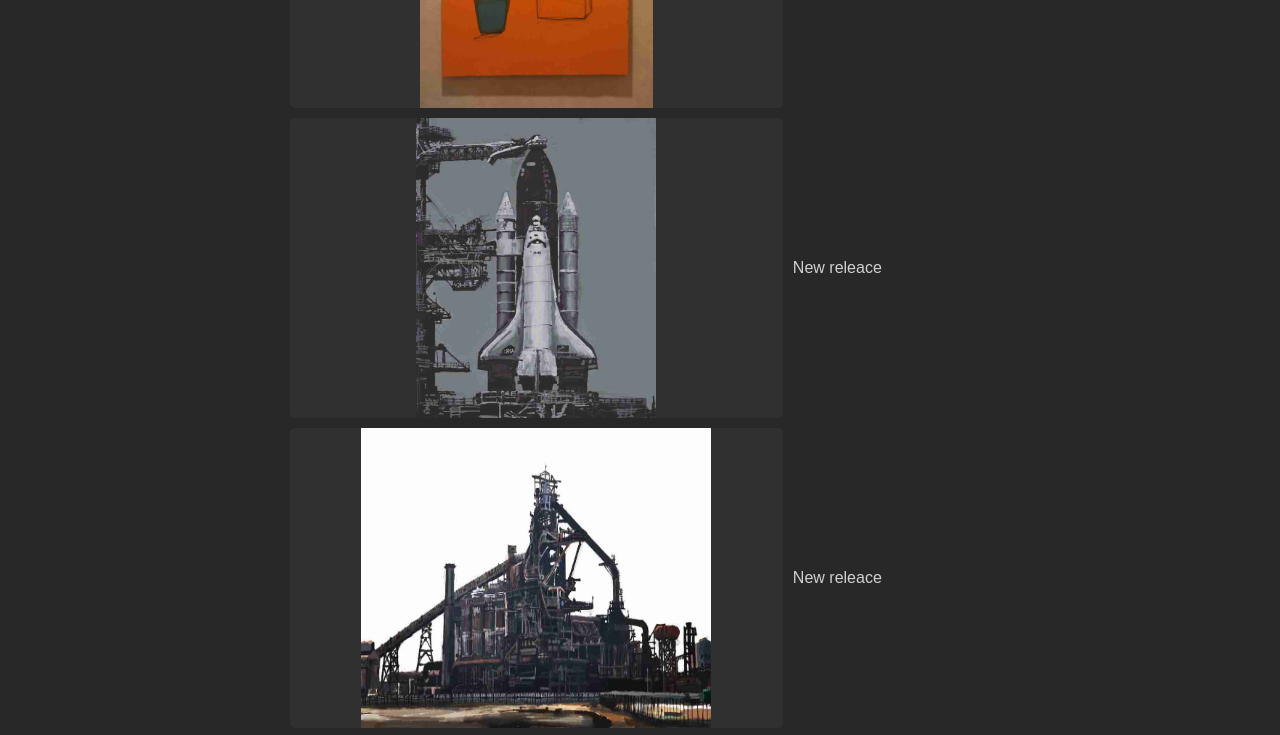
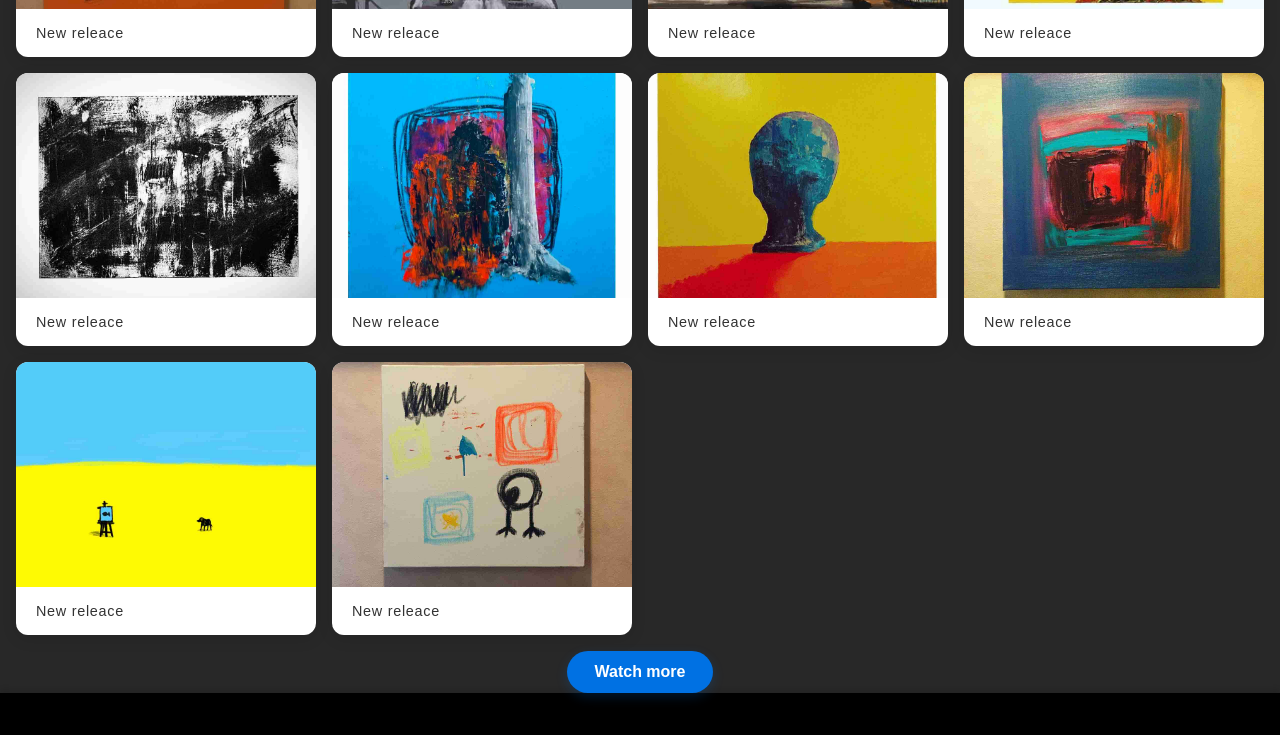
Before and after one commit to bbsfish/panmry_official-v3, a plain HTML site: page works.html in a window 1280 px wide. Shown: the part 388-1123 px from the top of the page. Drawn offline with Linux system fonts and the light colour scheme; a web font is replaced by a local one.

Commit message:
trivial update

```diff
--- a/css/style.scss
+++ b/css/style.scss
@@ -446,146 +446,121 @@ hr {
    works.html スタイル
    =================================== */
 .works-view {
-	h1 {
-		width: 100%;
-		text-align: center;
-		font-size: 30px;
-		padding: 15px 0px;
-		color: var(--h-nav-list-active);
-	}
+	$gallery-gap: 1rem;
+	$item-bg-color: #fff;
+	$item-shadow: 0 4px 15px rgba(0, 0, 0, 0.1);
+	$item-hover-shadow: 0 8px 25px rgba(0, 0, 0, 0.15);
+	$border-radius: 12px;
+	$text-color: #333;
+	$transition-speed: 0.3s;
 
-	.description {
-		text-align: center;
-		font-size: 18px;
-		padding: 15px 0px;
-		color: rgb(177, 177, 177);
-	}
+	#gallery {
+		// <ul>要素のデフォルトスタイルをリセット
+		list-style: none;
+		padding: 0;
+		margin: 1rem;
 
-	/* highlights img-list */
-	.img-list {
-		display: inline-block;
-		height: 320px;
-		width: 100%;
-		white-space: nowrap;
-		overflow: scroll;
-		text-align: center;
-		overflow-y: scroll;
-		-ms-overflow-style: none;
-		/* IE, Edge 対応 */
-		scrollbar-width: none;
-		/* Firefox 対応 */
-	}
+		// レスポンシブ対応のグリッドレイアウト
+		display: grid;
+		// 画面幅に応じて列数を自動調整（各アイテムの最小幅は280px）
+		grid-template-columns: repeat(auto-fit, minmax(280px, 1fr));
+		gap: $gallery-gap;
 
-	.img-list::-webkit-scrollbar {
-		/* Chrome, Safari 対応 */
-		display: none;
-	}
+		li {
+			background-color: $item-bg-color;
+			border-radius: $border-radius;
+			box-shadow: $item-shadow;
+			overflow: hidden; // 画像の角を丸くするため
+			transition: transform $transition-speed ease, box-shadow $transition-speed ease;
 
-	.img-list:hover {
-		-ms-overflow-style: auto;
-		/* IE, Edge 対応 */
-		scrollbar-width: auto;
-		/* Firefox 対応 */
-	}
+			// ホバー時に少し浮き上がるエフェクト ✨
+			&:hover {
+				transform: translateY(-5px);
+				box-shadow: $item-hover-shadow;
 
-	.img-list::-webkit-scrollbar:hover {
-		/* Chrome, Safari 対応 */
-		display: auto;
-	}
+				img {
+					transform: scale(1.05); // 画像を少しだけ拡大
+				}
+			}
 
-	.img-gallery {
-		padding-bottom: 16px;
-	}
+			a {
+				display: block; // エリア全体をクリック可能に
+				text-decoration: none;
+				color: inherit;
+			}
 
-	/* Mobile */
-	@media(max-width: 768px) {
-		.img-gallery li {
-			border: 1px var(--h-nav-list-active) solid;
-			border-radius: 5px;
-			margin: 15px;
-			padding: 5px;
-		}
+			.img-container {
+				// 画像のコンテナ
+				overflow: hidden; // ホバー時の画像拡大がはみ出ないように
+			}
 
-		.img-gallery img {
-			height: 100%;
-			width: auto !important;
-			max-width: calc(100vw - 40px);
-			max-height: 250px;
-		}
+			img {
+				display: block;
+				width: 100%;
+				// アスペクト比を固定して高さを揃える
+				aspect-ratio: 4 / 3;
+				object-fit: cover; // 比率が異なる画像も綺麗にトリミング
+				transition: transform $transition-speed ease;
+			}
 
-		.img-gallery a {
-			display: block;
-			height: 260px;
-			text-align: center;
-			background-color: rgb(48, 48, 48);
-		}
-
-		.img-gallery p {
-			max-height: 250px;
-			max-width: 400px;
-			padding: 5px 25px;
-			color: var(--base-white);
-			font-size: 1.2em;
-			margin-left: auto;
-			margin-right: auto;
-			min-height: 80px;
+			p {
+				margin: 0;
+				padding: 16px 20px;
+				font-size: 0.9rem;
+				font-weight: 500;
+				color: $text-color;
+				// 見やすさのために文字間隔を少し空ける
+				letter-spacing: 0.05em;
+			}
 		}
 	}
 
-	/* Desktop */
-	@media(min-width: 769px) {
-		.img-gallery {
-			display: flex;
-			flex-direction: row;
-			flex-wrap: wrap;
+	$btn-bg: #0071e3;
+	$btn-text-color: #fff;
+	$btn-hover-bg: #0077ed;
+	$btn-active-bg: #0068ce;
+	$btn-font-size: 16px;
+	$btn-padding: 12px 28px;
+	$btn-radius: 50px;
+	$btn-shadow: 0 4px 12px rgba(0, 113, 227, 0.2);
+	$btn-hover-shadow: 0 6px 16px rgba(0, 113, 227, 0.3);
+	$transition-speed: 0.25s;
+
+	.watchmore-wrap {
+		text-align: center;
+	}
+
+	#watchmore {
+		// ブラウザのデフォルトスタイルを無効化
+		appearance: none;
+		border: none;
+		outline: none;
+
+		// 基本デザイン
+		background-color: $btn-bg;
+		color: $btn-text-color;
+		padding: $btn-padding;
+		font-size: $btn-font-size;
+		font-weight: 600;
+		border-radius: $btn-radius;
+		box-shadow: $btn-shadow;
+		cursor: pointer;
+
+		// アニメーションを滑らかに
+		transition: all $transition-speed cubic-bezier(0.25, 0.8, 0.25, 1);
+
+		&:hover {
+			background-color: $btn-hover-bg;
+			box-shadow: $btn-hover-shadow;
+			// 少しだけ上に移動して浮いているように見せる
+			transform: translateY(-3px);
 		}
 
-		.img-gallery li {
-			display: flex;
-			width: 700px;
-			height: 300px;
-			border: 1px var(--h-nav-list-active) solid;
-			border-radius: 5px;
-			margin-bottom: 10px;
-			margin-left: auto;
-			margin-right: auto;
+		&:active {
+			// 押された感覚を表現
+			transform: translateY(0);
+			box-shadow: $btn-shadow;
 		}
-
-		.img-gallery img {
-			height: 100% !important;
-			width: auto !important;
-			max-width: 350px !important;
-		}
-
-		.img-gallery a {
-			display: block;
-			height: 300px;
-			width: 500px;
-			text-align: center;
-			background-color: rgb(48, 48, 48);
-			border-radius: 5px;
-		}
-
-		.img-gallery p {
-			display: inline;
-			margin-top: auto;
-			margin-bottom: auto;
-			width: 200px;
-			color: var(--base-white);
-			padding-left: 10px;
-			float: left;
-		}
-	}
-
-	.more_btn {
-		width: 150px;
-		height: 30px;
-		font-size: 1.0em;
-		color: var(--base-white);
-		/* background-color: red; */
-		text-align: center;
-		margin-left: calc((100% - 150px) / 2);
-		border: 1px solid;
 	}
 }
 
--- /dev/null
+++ b/js/sync-gallery.js
@@ -0,0 +1,48 @@
+const file_gal01 = "./assets_docs/gallery-part.xml";
+
+let gal_counter = 1;
+
+function gallery() {
+	if (gal_counter == -1) { return -1; }
+	let req = new XMLHttpRequest();
+	req.open("GET", file_gal01, true);
+	req.send();
+	return req.onreadystatechange = function () {
+		const gal = document.getElementById("gallery");
+		if (req.readyState == 4 && req.status == 200) {
+			let docElem = req.responseXML.documentElement;
+			let data_nodes = docElem.getElementsByTagName("data");
+			let file_nodes = docElem.getElementsByTagName("file");
+			let desc_nodes = docElem.getElementsByTagName("desc");
+
+			if (gal_counter * 10 <= data_nodes.length) {
+				printout((gal_counter - 1) * 10, gal_counter * 10);
+			} else {
+				printout((gal_counter - 1) * 10, data_nodes.length);
+				gal_counter = -1;
+				marker.style.display = "none";
+				return -1
+			}
+			gal_counter++;
+
+			function printout(s, e) {
+				for (i = s; i < e; i++) {
+					let new_li = document.createElement('li');
+					let new_a = document.createElement('a');
+					let new_img = document.createElement('img');
+					new_img.src = "/assets/" + file_nodes[i].textContent;
+					new_a.appendChild(new_img);
+					new_li.appendChild(new_a);
+					let new_p = document.createElement('p');
+					new_p.innerHTML = desc_nodes[i].textContent.replace(/\r?\n/g, '<br>');
+					new_li.appendChild(new_p);
+					gal.appendChild(new_li);
+				}
+			}
+		}
+	}
+}
+
+document.getElementById("watchmore").onclick = function () {
+	gallery();
+}
--- a/js/sync.js
+++ /dev/null
@@ -1,64 +0,0 @@
-const file_desc01 = "./assets_docs/introduce.txt";
-const file_gal01 = "./assets_docs/gallery-part.xml";
-
-
-
-let gal_counter = 1;
-const marker = document.getElementById("readmore_elem");
-
-function gal() {
-    if (gal_counter == -1) { return -1; }
-    let req = new XMLHttpRequest();
-    req.open("GET", file_gal01, true);
-    req.send();
-    return req.onreadystatechange = function () {
-        const gal = document.getElementById("gal");
-        if (req.readyState == 4 && req.status == 200) {
-            let docElem = req.responseXML.documentElement;
-            let data_nodes = docElem.getElementsByTagName("data");
-            let file_nodes = docElem.getElementsByTagName("file");
-            let desc_nodes = docElem.getElementsByTagName("desc");
-
-            if (gal_counter * 10 <= data_nodes.length) {
-                printout((gal_counter-1) * 10, gal_counter * 10);
-            } else {
-                printout((gal_counter-1) * 10, data_nodes.length);
-                gal_counter = -1;
-                marker.style.display = "none";
-                return -1
-            }
-            gal_counter++;
-
-            function printout(s, e) {
-                for (i = s; i < e; i++) {
-                    let new_li = document.createElement('li');
-                    let new_a = document.createElement('a');
-                    let new_img = document.createElement('img');
-                        new_img.src = "./assets/" + file_nodes[i].textContent;
-                        new_a.appendChild(new_img);
-                        new_li.appendChild(new_a);
-                    let new_p = document.createElement('p');
-                        new_p.innerHTML = desc_nodes[i].textContent.replace(/\r?\n/g, '<br>');
-                        new_li.appendChild(new_p);
-                    gal.appendChild(new_li);
-                }
-                if (window.innerWidth > 1400 && (e-s) % 2 == 1) {
-                    // 要素数が奇数のとき、最終行に空欄追加
-                    let new_li = document.createElement('li');
-                    let new_img = document.createElement('img');
-                    let new_a = document.createElement('a');
-                        new_a.appendChild(new_img);
-                        new_li.appendChild(new_a);
-                    let new_p = document.createElement('p');
-                        new_p.innerHTML = "Don't miss it.";
-                        new_li.appendChild(new_p);
-                    gal.appendChild(new_li);
-                }
-            }
-        }
-    }
-}
-
-marker.onclick = function () {
-    gal();
-}
--- a/works.html
+++ b/works.html
@@ -9,19 +9,21 @@
   <link rel="stylesheet" href="https://cdnjs.cloudflare.com/ajax/libs/font-awesome/6.5.2/css/all.min.css" />
   <script src="/js/jquery-3.6.0.min.js"></script>
   <script src="/js/main.js"></script>
-  <link rel="icon" href="favicon.png" />
+  <link rel="icon" href="/assets/common/favicon.ico" />
   <title>PANMry Works > Works</title>
 </head>
 
-<body id="for-works">
+<body>
   <header id="header"></header>
   <main class="works-view">
     <h1>WORKS</h1>
     <hr />
-    <div class="img-gallery" id="gal"></div>
-    <button type="button" id="readmore_elem" class="more_btn">Watch more</button>
+    <div class="img-gallery" id="gallery"></div>
+    <div class="watchmore-wrap">
+      <button type="button" id="watchmore">Watch more</button>
+    </div>
   </main>
 <footer id="footer"></footer>
-<script src="/js/sync.js" onload="gal();"></script>
+<script src="/js/sync-gallery.js" onload="gallery();"></script>
 </body>
 </html>
```
Also changed, not shown: contact.html (+2 -2 lines), index.html (+4 -1 lines), paletopia.html (+2 -2 lines), assets/common/favicon.ico (added), assets/common/favicon.jpg (added), css/style.css, 1 other file.
